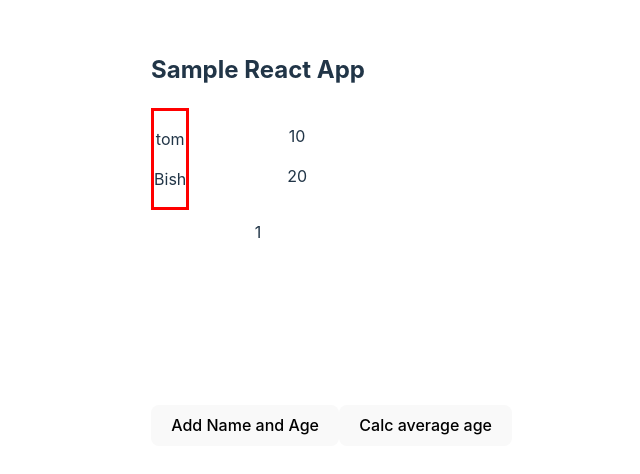
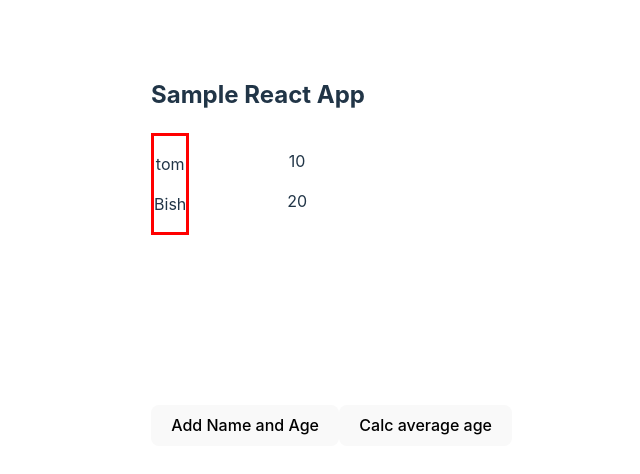
Before and after one commit to bishweshwar1983/vite-project, a React (Vite) app: page / in a window 1280 px wide. Shown: the part 254-728 px from the top of the page, without its empty margins (382-1022 px from the left). Built offline with nearby package versions, Linux system fonts and the light colour scheme.

Commit message:
new push

```diff
--- a/src/App.jsx
+++ b/src/App.jsx
@@ -8,7 +8,7 @@ function App() {
 
   const [name, setName] = useState(["tom", "Bish"]);
   const [age, setAge] = useState([10, 20]);
-  const [avAge, setAvgAge] = useState([1]);
+  const [avAge, setAvgAge] = useState([]);
 
   function addNameAge(){
     setName([...name, "Jerry"]);
```
